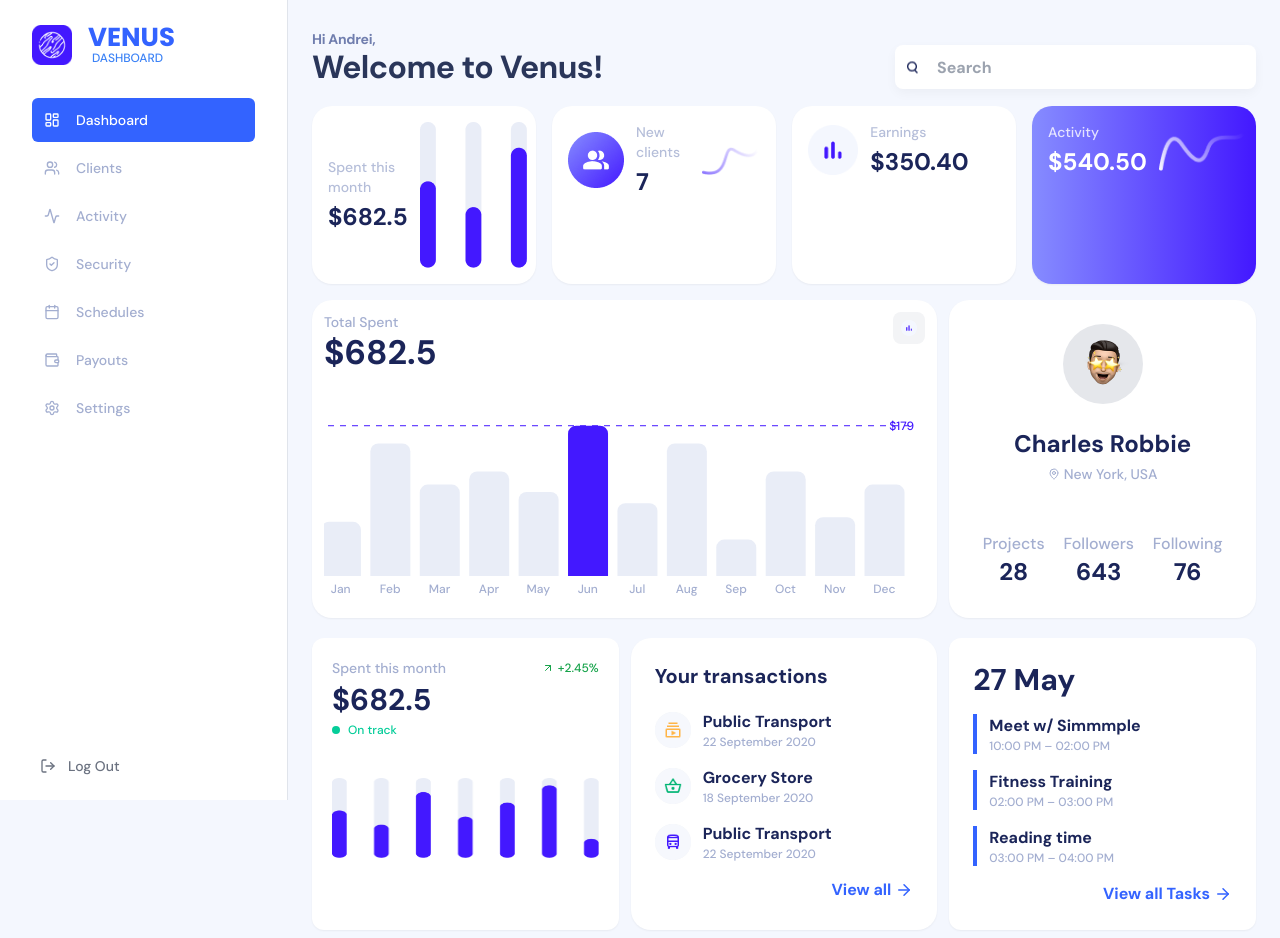
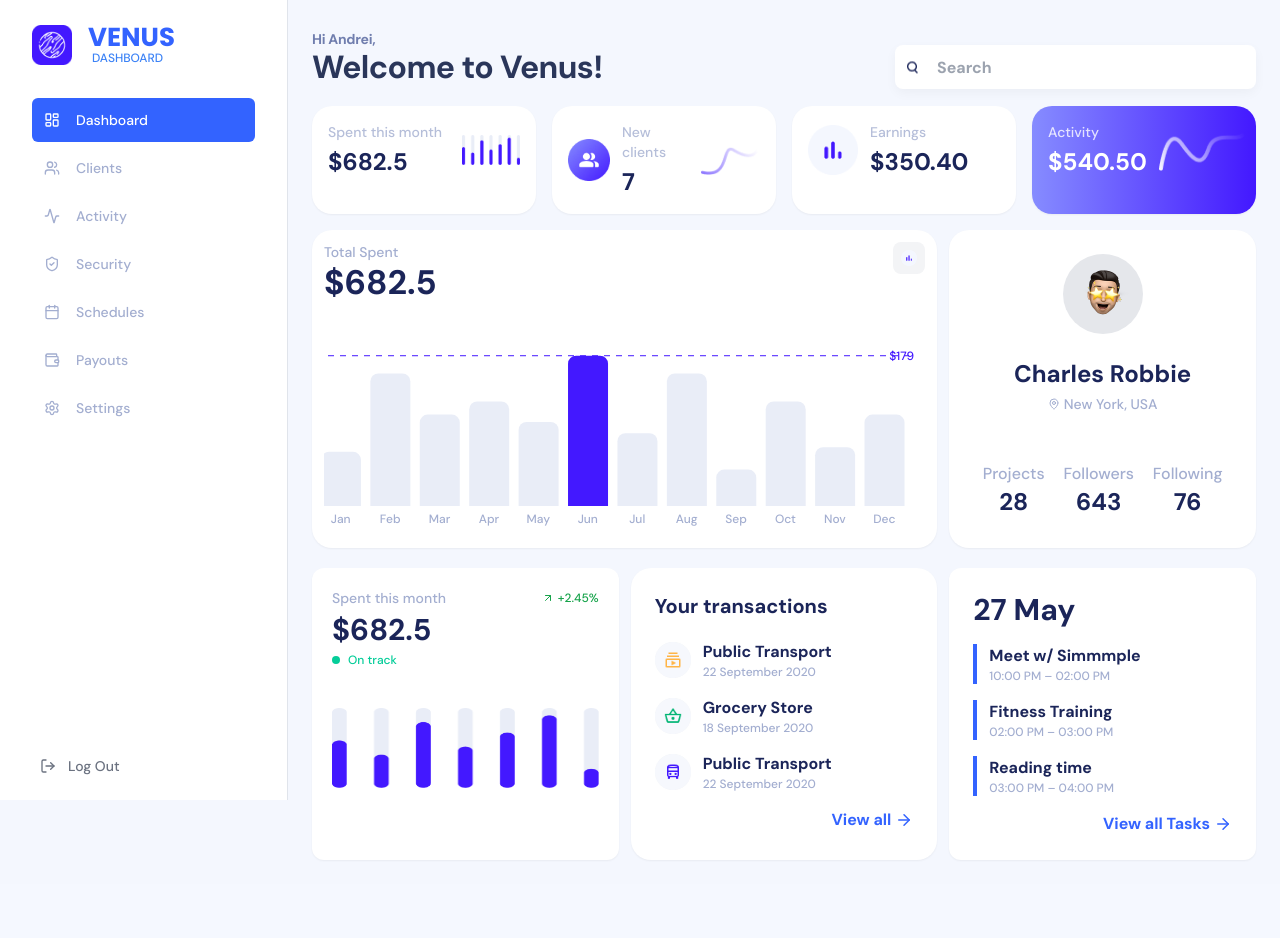
Before and after one commit to Tolexy95/admin-invoicing, a Next.js app in the folder admin-invoicing/: page /adminDashboard/dashboard in a window 1280 px wide. Shown: the top 938 px of the page. After the commit the page ends 884 px from the top, so only its background shows below. Built offline with nearby package versions, Linux system fonts and the light colour scheme; sample sign-in values are in the browser's storage.

Commit message:
resolve Next.js Image 400 error by rounding width/height to integers

```diff
--- a/admin-invoicing/src/app/adminDashboard/dashboard/components/StatCard.js
+++ b/admin-invoicing/src/app/adminDashboard/dashboard/components/StatCard.js
@@ -26,13 +26,9 @@ export default function StatCard({
                 <Image
                   src={img.src}
                   alt={img.alt || `left-icon-${idx}`}
-                  width={img.width || 42}
-                  height={img.height || 38}
+                  width={Math.round(img.width || 42)}
+                  height={Math.round(img.height || 42)}
                   className={img.className || ""}
-                  style={{
-                    width: img.width ? `${img.width}px` : "auto",
-                    height: img.height ? `${img.height}px` : "auto",
-                  }}
                 />
 
               </div>
@@ -58,13 +54,9 @@ export default function StatCard({
                 <Image
                   src={img.src}
                   alt={img.alt || `right-icon-${idx}`}
-                  width={img.width || 58}
-                  height={img.height || 28}
+                  width={Math.round(img.width || 58)}
+                  height={Math.round(img.height || 28)}
                   className={img.className || ""}
-                  style={{
-                    width: img.width ? `${img.width}px` : "auto",
-                    height: img.height ? `${img.height}px` : "auto",
-                  }}
                 />
               </div>
             ))}
```
